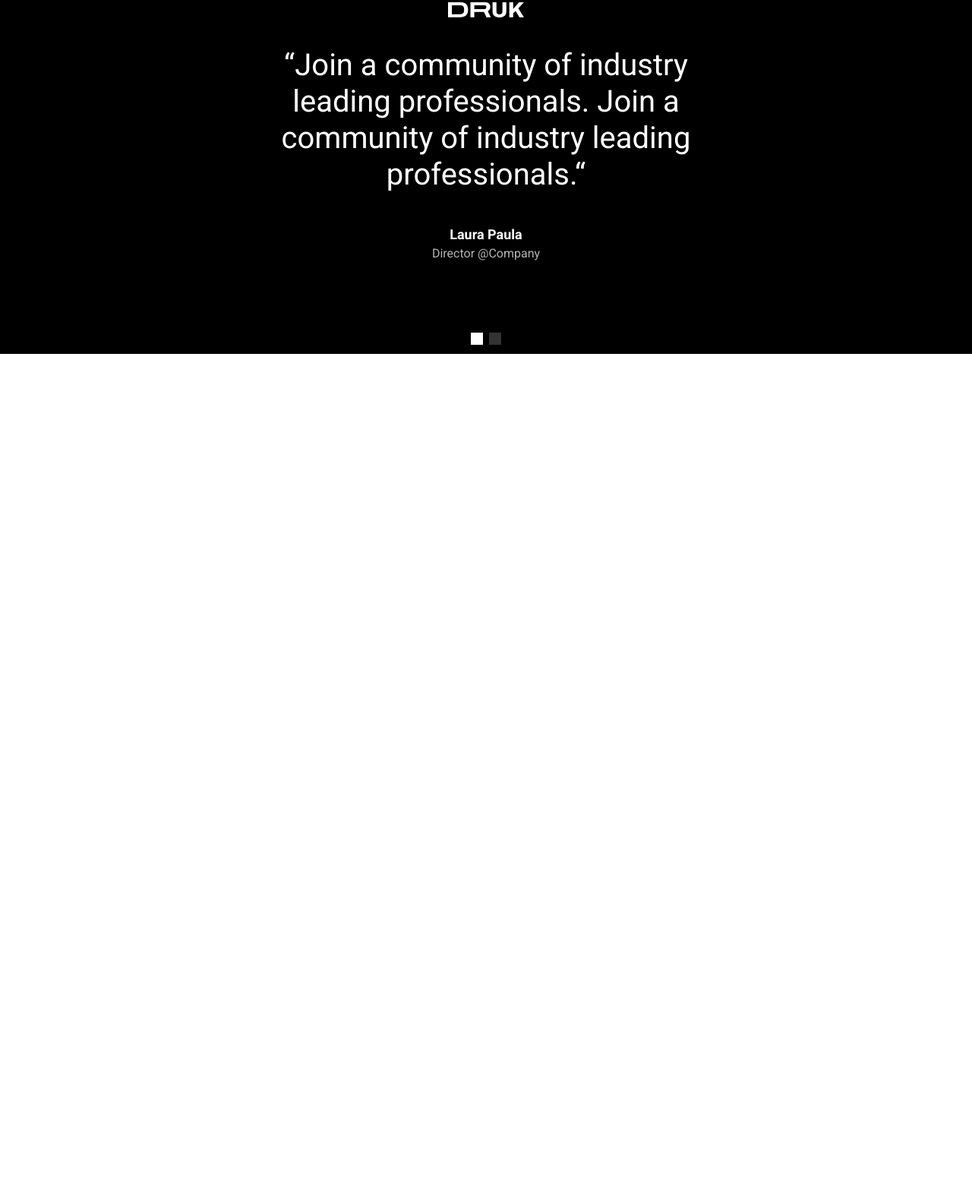
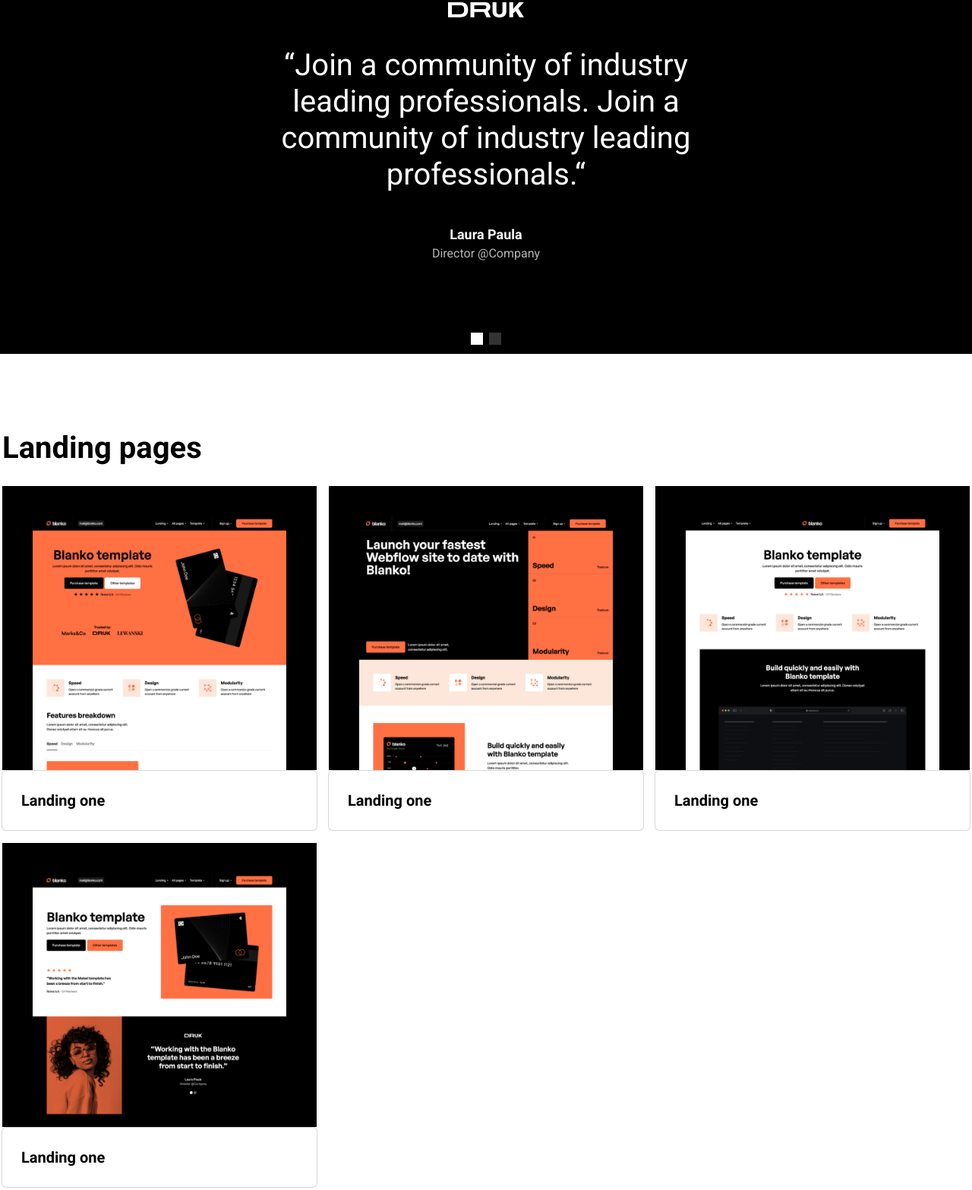
Before and after one commit to Mokkento12/Blanko, a plain HTML site: page index.html in a window 1280 px wide. Shown: the part 1181-2748 px from the top of the page at 76% size. Before the commit the page ends 1647 px from the top, so only its background shows below. Drawn offline with Linux system fonts and the light colour scheme.

Commit message:
create: landing page block

```diff
--- a/css/style.css
+++ b/css/style.css
@@ -287,8 +287,6 @@ body {
   height: auto;
 }
 
-.swiper-slide {}
-
 .slide__container {
   width: 100%;
   height: auto;
@@ -336,3 +334,66 @@ body {
   height: 16px;
   border-radius: 0;
 }
+
+/* Landings */
+
+.landing__block {
+  display: flex;
+  align-items: center;
+  justify-content: center;
+}
+
+.landing__container {
+  display: flex;
+  align-items: start;
+  flex-direction: column;
+  padding: 100px 0;
+}
+
+.landing__title {
+  color: rgb(0, 0, 0);
+  font-size: 40px;
+  font-weight: 700;
+  line-height: 48px;
+  text-align: left;
+  margin-bottom: 26px;
+}
+
+.landing__grid {
+  display: grid;
+  grid-template-columns: repeat(3, 414px);
+  gap: 16px;
+}
+
+.landing__item {
+  display: flex;
+  align-items: center;
+  flex-direction: column;
+}
+
+.landing__image--container {
+  display: flex;
+  align-items: center;
+  justify-content: center;
+  padding: 40px 40px 0;
+  background-color: #000;
+}
+
+.landing__descr {
+  width: 416px;
+  display: flex;
+  align-items: start;
+  border: 1px solid rgba(0, 0, 0, 0.16);
+  border-radius: 6px;
+  background: rgb(255, 255, 255);
+  padding: 25px;
+
+}
+
+.landing__text {
+  color: rgb(0, 0, 0);
+  font-size: 20px;
+  font-weight: 700;
+  line-height: 28px;
+  text-align: left;
+}
--- a/index.html
+++ b/index.html
@@ -94,7 +94,7 @@
         <!-- /.jobs__container -->
     </section>
     <!-- /.jobs__item -->
-    <div class="slider__block">
+    <section class="slider__block">
         <div class="swiper">
             <!-- Additional required wrapper -->
             <div class="swiper-wrapper">
@@ -129,7 +129,58 @@
             <!-- <div class="swiper-button-prev"></div>
             <div class="swiper-button-next"></div> -->
         </div>
-    </div>
+    </section>
+    <!-- slider__block -->
+    <section class="landing__block">
+        <div class="landing__container">
+            <h2 class="landing__title">Landing pages</h2>
+            <div class="landing__grid">
+                <div class="landing__item">
+                    <div class="landing__image--container">
+                        <img src="img/landing-one.png" alt="landing image"
+                            class="landing__img">
+                    </div>
+                    <div class="landing__descr">
+                        <p class="landing__text">Landing one</p>
+                    </div>
+                </div>
+                <!-- /.landing__item -->
+                <div class="landing__item">
+                    <div class="landing__image--container">
+                        <img src="img/landing-two.png" alt="landing image"
+                            class="landing__img">
+                    </div>
+                    <div class="landing__descr">
+                        <p class="landing__text">Landing one</p>
+                    </div>
+                </div>
+                <!-- /.landing__item -->
+                <div class="landing__item">
+                    <div class="landing__image--container">
+                        <img src="img/landing-three.png" alt="landing image"
+                            class="landing__img">
+                    </div>
+                    <div class="landing__descr">
+                        <p class="landing__text">Landing one</p>
+                    </div>
+                </div>
+                <!-- /.landing__item -->
+                <div class="landing__item">
+                    <div class="landing__image--container">
+                        <img src="img/landing-four.png" alt="landing image"
+                            class="landing__img">
+                    </div>
+                    <div class="landing__descr">
+                        <p class="landing__text">Landing one</p>
+                    </div>
+                </div>
+                <!-- /.landing__item -->
+            </div>
+            <!-- /.landing__grid -->
+        </div>
+        <!-- /.landing__container -->
+    </section>
+    <!-- /.landing__block -->
     <script src="js/swiper-bundle.min.js"></script>
     <script src="js/script.js"></script>
 </body>
```
Also changed, not shown: img/landing-four.png (added), img/landing-one.png (added), img/landing-three.png (added), img/landing-two.png (added).
